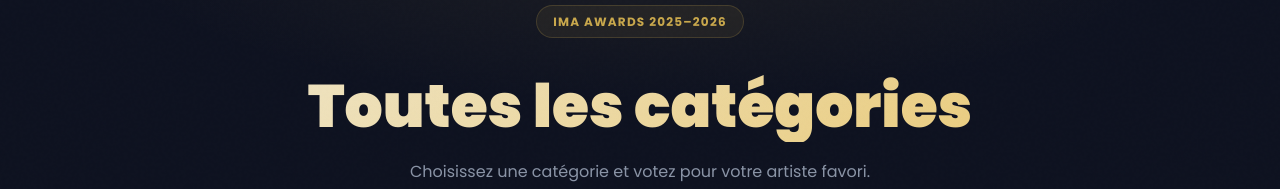
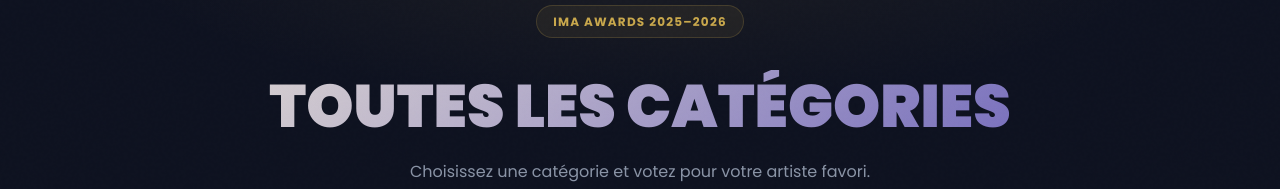
Before and after one commit to Codeur-Killer/imaaward, a React (Vite) app: page /categories in a window 1280 px wide. Shown: the part 131-320 px from the top of the page. Built offline with nearby package versions, Linux system fonts and the light colour scheme; no server answers.

Commit message:
Mise à jour

```diff
--- a/src/pages/public/CategoriesPage.jsx
+++ b/src/pages/public/CategoriesPage.jsx
@@ -13,7 +13,7 @@
         <div className="container">
           <div className="page-hero-content">
             <div className="section-tag"> IMA Awards 2025–2026</div>
-            <h1 className="page-hero-title">Toutes les catégories</h1>
+            <h1 className="page-hero-title" style={{ textTransform: "uppercase" }}>Toutes les catégories</h1>
             <p className="page-hero-desc">
               Choisissez une catégorie et votez pour votre artiste favori. <br />
               Les votes sont ouverts — faites entendre votre voix !
--- a/src/pages/public/ResultsPage.jsx
+++ b/src/pages/public/ResultsPage.jsx
@@ -66,7 +66,7 @@
               <span className="live-dot" />
               RÉSULTATS EN DIRECT
             </div>
-            <h1 className="results-title">Résultats en Direct</h1>
+            <h1 className="results-title" style={{ textTransform: "uppercase" }}>Résultats en Direct</h1>
             <p className="results-desc">
               Suivez les votes en temps réel. Résultats mis à jour automatiquement.
             </p>
@@ -86,7 +86,7 @@
                   onClick={() => setActiveTab(cid)}
                 >
                   {/* <span>{cat.icon}</span> */}
-                  <span className="results-tab-name">{cat.name}</span>
+                  <span className="results-tab-name" style={{ textTransform: "uppercase" }}>{cat.name}</span>
                   <span className="results-tab-votes">
                     {getTotalVotesForCategory(cid).toLocaleString('fr-FR')}
                   </span>
--- a/src/styles/global.css
+++ b/src/styles/global.css
@@ -11,7 +11,8 @@
   --bg-card: #131929;
   --bg-card-hover: #1a2235;
   --accent-gold: #C9A84C;
-  --accent-gold-light: #E8C56A;
+  /* --accent-gold-light: #E8C56A; */
+  --accent-gold-light: #5e54b8;
   --accent-gold-dark: #A8883A;
   --accent-purple: #7C3AED;
   --accent-purple-light: #9D5CF5;
```
